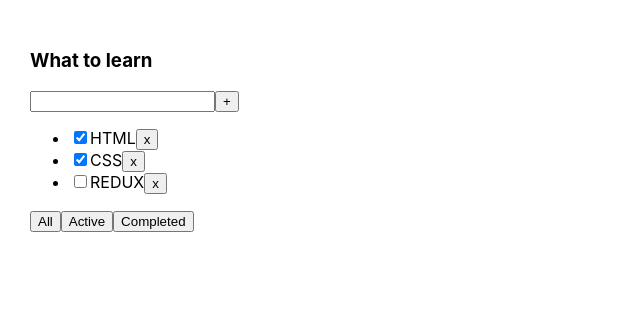
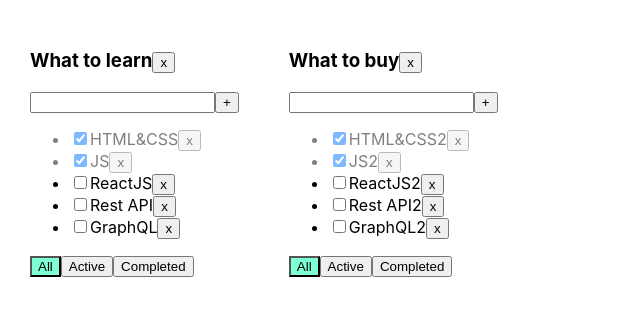
Before and after one commit to Dima12411/todolist, a React (Create React App) app: page / in a window 1280 px wide. Shown: the top 316 px of the page, without its empty margins (0-640 px from the left). Built offline with nearby package versions, Linux system fonts and the light colour scheme.

Commit message:
Add a second todolist

```diff
--- a/package.json
+++ b/package.json
@@ -10,10 +10,12 @@
     "@types/node": "^12.0.0",
     "@types/react": "^16.9.0",
     "@types/react-dom": "^16.9.0",
+    "@types/uuid": "^8.3.3",
     "react": "^16.13.1",
     "react-dom": "^16.13.1",
     "react-scripts": "3.4.1",
-    "typescript": "~3.7.2"
+    "typescript": "~3.7.2",
+    "uuid": "^8.3.2"
   },
   "scripts": {
     "start": "react-scripts start",
--- a/src/App.css
+++ b/src/App.css
@@ -6,3 +6,19 @@
 .App > div {
   margin-right: 50px;
 }
+
+.error {
+  border: red 1px solid;
+}
+
+.error-message {
+  color: red;
+}
+
+.active-filter {
+  background-color: aquamarine;
+}
+
+.is-done {
+  opacity: 0.5;
+}
--- a/src/App.tsx
+++ b/src/App.tsx
@@ -1,51 +1,117 @@
 import React, {useState} from 'react';
 import './App.css';
-import TodoList from "./TodoList";
+import {TaskType, Todolist} from './Todolist';
+import {v1} from 'uuid';
 
-export type TaskType = {
-    id: number;
-    title: string;
-    isDone: boolean;
+export type FilterValuesType = "all" | "active" | "completed";
+export type TodolistsType = {
+    id: string
+    title: string
+    filter: FilterValuesType
 }
-export type FilterValuesType = "all" | "active" | "completed"
+export type TaskStateType = {
+    [key: string]: Array<TaskType>
+}
 
 function App() {
-    const todoListTitle: string = "What to learn"
 
-    const [tasks, setTasks] = useState<Array<TaskType>>([
-        {id: 1, title: "HTML", isDone: true},
-        {id: 2, title: "CSS", isDone: true},
-        {id: 3, title: "REDUX", isDone: false},
+    let todolistID1 = v1();
+    let todolistID2 = v1();
+    let [todolists, setTodolists] = useState<Array<TodolistsType>>([
+            {id: todolistID1, title: 'What to learn', filter: 'all'},
+            {id: todolistID2, title: 'What to buy', filter: 'all'},
         ])
 
-    const [filter, setFilter] = useState<FilterValuesType>("all")
+    let [tasks, setTasks] = useState<TaskStateType>({
+        [todolistID1]:
+            [
+                {id: v1(), title: "HTML&CSS", isDone: true},
+                {id: v1(), title: "JS", isDone: true},
+                {id: v1(), title: "ReactJS", isDone: false},
+                {id: v1(), title: "Rest API", isDone: false},
+                {id: v1(), title: "GraphQL", isDone: false},
+            ],
+        [todolistID2]:
+            [
+                {id: v1(), title: "HTML&CSS2", isDone: true},
+                {id: v1(), title: "JS2", isDone: true},
+                {id: v1(), title: "ReactJS2", isDone: false},
+                {id: v1(), title: "Rest API2", isDone: false},
+                {id: v1(), title: "GraphQL2", isDone: false},
+            ]
+    });
 
-    const changeFilter = (filter: FilterValuesType) => {
-        setFilter(filter)
+    //let [filter, setFilter] = useState<FilterValuesType>("all");
+
+    function removeTask(todolistID: string, id: string) {
+        // let filteredTasks = tasks.filter(t => t.id !== id);
+        // setTasks(filteredTasks);
+        setTasks({...tasks, [todolistID]: tasks[todolistID].filter(t => t.id !== id)})
+    }
+
+    function addTask(todolistID: string, title: string) {
+        let newTask = {id: v1(), title: title, isDone: false};
+        // let newTasks = [task, ...tasks];
+        // setTasks(newTasks);
+        setTasks({...tasks, [todolistID]: [newTask, ...tasks[todolistID]]})
+    }
+
+    function changeStatus(todolistID: string, taskId: string, isDone: boolean) {
+        // let task = tasks.find(t => t.id === taskId);
+        // if (task) {
+        //     task.isDone = isDone;
+        // }
+        //
+        // setTasks([...tasks]);
+        setTasks({...tasks, [todolistID]: tasks[todolistID].map(t => t.id === taskId ? {...t, isDone: isDone} : t) })
     }
 
 
-    const removeTask = (taskID: number) => {
-        setTasks(tasks.filter(task => task.id !== taskID))
+    /*let tasksForTodolist = tasks;
+
+     if (filter === "active") {
+         tasksForTodolist = tasks.filter(t => t.isDone === false);
+     }
+     if (filter === "completed") {
+         tasksForTodolist = tasks.filter(t => t.isDone === true);
+     }*/
+
+    function changeFilter(todolistID: string, value: FilterValuesType) {
+        //setFilter(value);
+        setTodolists(todolists.map(m => m.id === todolistID ? {...m, filter: value} : m))
+    }
+    const removeTodolist = (todolistID: string) => {
+        setTodolists(todolists.filter(t => t.id !== todolistID))
+        delete tasks[todolistID]
+        setTasks({...tasks})
     }
 
-    let tasksForRender = tasks
-    if (filter === "active") {
-        tasksForRender = tasks.filter(t => t.isDone === false)
+    return (
+        <div className="App">
+            {todolists.map(m => {
+                let tasksForTodolist = tasks[m.id];
+                if (m.filter === "active") {
+                    tasksForTodolist = tasks[m.id].filter(t => t.isDone === false);
                 }
-    if (filter === "completed") {
-        tasksForRender = tasks.filter(t => t.isDone === true)
+                if (m.filter === "completed") {
+                    tasksForTodolist = tasks[m.id].filter(t => t.isDone === true);
                 }
-
-
                 return (
-        <div>
-            <TodoList
-                title={todoListTitle}
-                tasks={tasksForRender}
+                    <Todolist
+                        key={m.id}
+                        todolistID={m.id}
+                        title={m.title}
+                        tasks={tasksForTodolist}
                         removeTask={removeTask}
                         changeFilter={changeFilter}
+                        addTask={addTask}
+                        changeTaskStatus={changeStatus}
+                        filter={m.filter}
+                        removeTodolist={removeTodolist}
                     />
+                )
+            })}
+
         </div>
     );
 }
--- a/src/TodoList.tsx
+++ b/src/TodoList.tsx
@@ -1,43 +1,93 @@
-import React from 'react';
-import {FilterValuesType, TaskType} from "./App";
+import React, {ChangeEvent, KeyboardEvent, useState} from 'react';
+import {FilterValuesType} from './App';
+
+export type TaskType = {
+    id: string
+    title: string
+    isDone: boolean
+}
 
 type PropsType = {
     title: string
     tasks: Array<TaskType>
-    removeTask: (taskID: number) => void
-    changeFilter: (filter: FilterValuesType) => void
+    removeTask: (todolistID: string, taskId: string) => void
+    changeFilter: (todolistID: string, value: FilterValuesType) => void
+    addTask: (todolistID: string, title: string) => void
+    changeTaskStatus: (todolistID: string, taskId: string, isDone: boolean) => void
+    filter: FilterValuesType
+    todolistID: string
+    removeTodolist: (todolistID: string) => void
 }
 
-function TodoList(props: PropsType) {
-    const tasksJSX = props.tasks.map(task => {
-        return (
-            <li key={task.id}>
-                <input type="checkbox" checked={task.isDone}/>
-                <span>
-                    {task.title}
-                </span>
-                <button onClick={()=>props.removeTask(task.id)}>x</button>
-            </li>
-        )
-    })
-    return (<div className="App">
+export function Todolist(props: PropsType) {
+
+    let [title, setTitle] = useState("")
+    let [error, setError] = useState<string | null>(null)
+
+    const addTask = () => {
+        if (title.trim() !== "") {
+            props.addTask(props.todolistID, title.trim());
+            setTitle("");
+        } else {
+            setError("Title is required");
+        }
+    }
+
+    const onChangeHandler = (e: ChangeEvent<HTMLInputElement>) => {
+        setTitle(e.currentTarget.value)
+    }
+
+    const onKeyPressHandler = (e: KeyboardEvent<HTMLInputElement>) => {
+        setError(null);
+        if (e.charCode === 13) {
+            addTask();
+        }
+    }
+
+    const onAllClickHandler = () => props.changeFilter(props.todolistID, "all");
+    const onActiveClickHandler = () => props.changeFilter(props.todolistID,"active");
+    const onCompletedClickHandler = () => props.changeFilter(props.todolistID,"completed");
+
+
+    return <div>
+        <h3>
+            {props.title}
+            <button onClick={() => props.removeTodolist(props.todolistID)}>x</button>
+        </h3>
         <div>
-                <h3>{props.title}</h3>
-                <div>
-                    <input/>
-                    <button>+</button>
+            <input value={title}
+                   onChange={onChangeHandler}
+                   onKeyPress={onKeyPressHandler}
+                   className={error ? "error" : ""}
+            />
+            <button onClick={addTask}>+</button>
+            {error && <div className="error-message">{error}</div>}
         </div>
         <ul>
-                    {tasksJSX}
+            {
+                props.tasks.map(t => {
+                    const onClickHandler = () => props.removeTask(props.todolistID, t.id)
+                    const onChangeHandler = (e: ChangeEvent<HTMLInputElement>) => {
+                        props.changeTaskStatus(props.todolistID, t.id, e.currentTarget.checked);
+                    }
+
+                    return <li key={t.id} className={t.isDone ? "is-done" : ""}>
+                        <input type="checkbox"
+                               onChange={onChangeHandler}
+                               checked={t.isDone}/>
+                        <span>{t.title}</span>
+                        <button onClick={onClickHandler}>x</button>
+                    </li>
+                })
+            }
         </ul>
         <div>
-                    <button onClick={()=>props.changeFilter("all")}>All</button>
-                    <button onClick={()=>props.changeFilter("active")}>Active</button>
-                    <button onClick={()=>props.changeFilter("completed")}>Completed</button>
+            <button className={props.filter === 'all' ? "active-filter" : ""}
+                    onClick={onAllClickHandler}>All</button>
+            <button className={props.filter === 'active' ? "active-filter" : ""}
+                onClick={onActiveClickHandler}>Active</button>
+            <button className={props.filter === 'completed' ? "active-filter" : ""}
+                onClick={onCompletedClickHandler}>Completed</button>
         </div>
     </div>
-        </div>
-    )
 }
-
-export default TodoList;
```
Also changed, not shown: 1 other file (tests, documents, lock files or other folders). Lines whose indentation alone changed are shown as unchanged.
